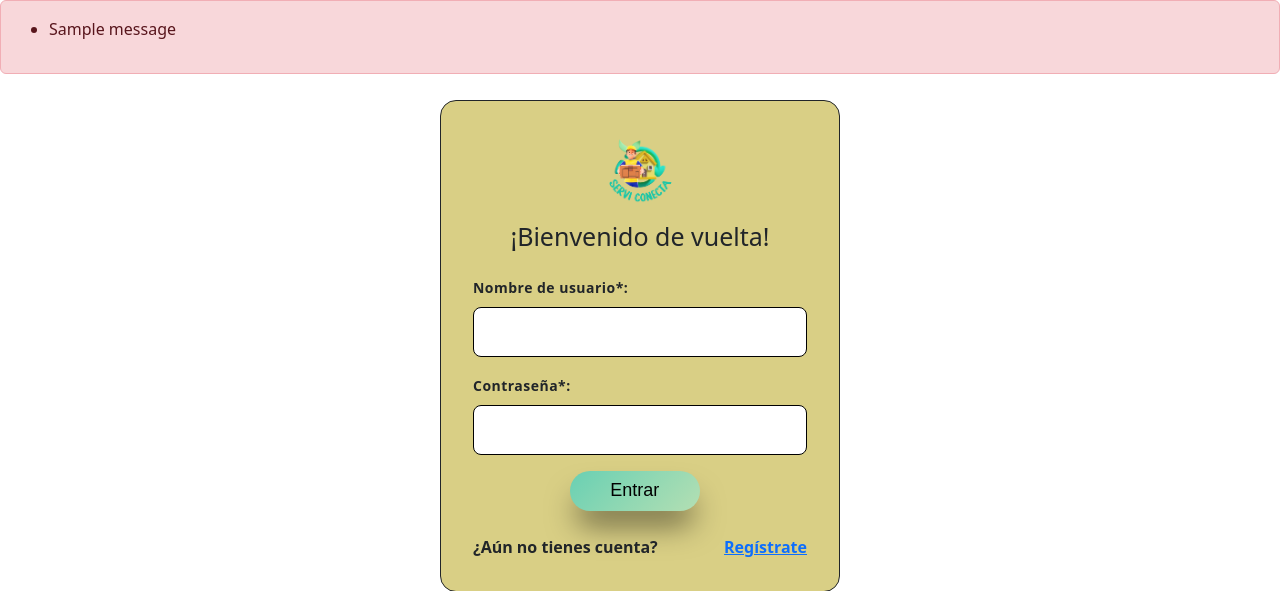
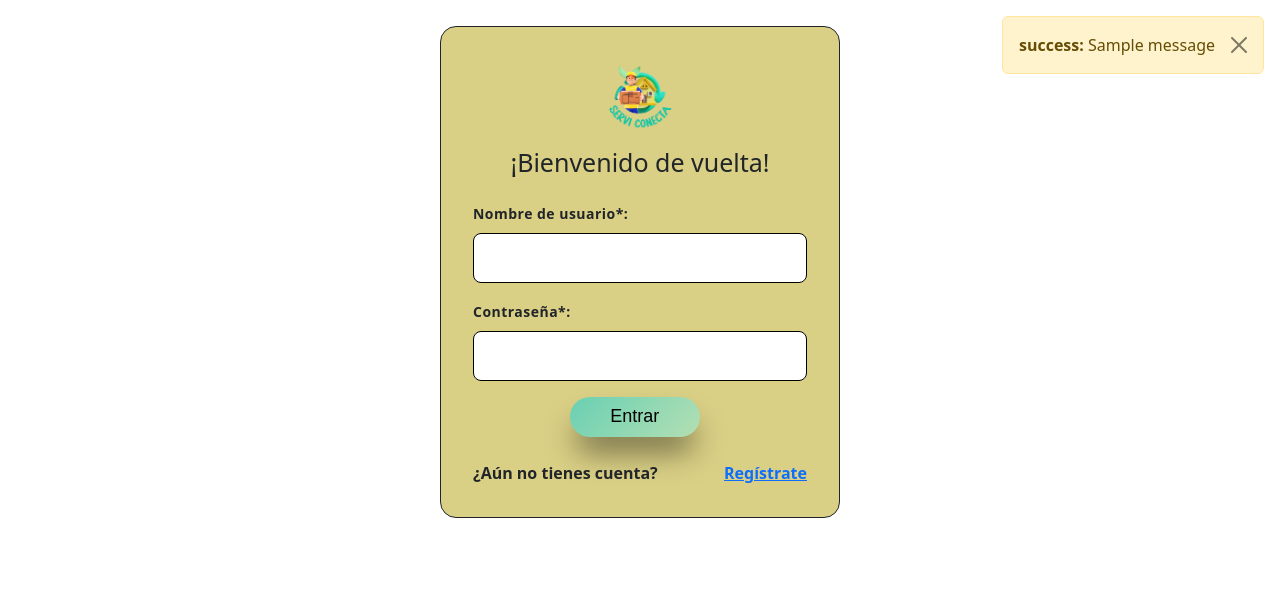
Before and after one commit to galmarcano/serviconecta, a Django app: page /iniciar_sesion in a window 1280 px wide. Shown: the top 591 px of the page. After the commit the page ends 518 px from the top, so only its background shows below. Run offline with Django 4.2, Linux system fonts and the light colour scheme; tables that the repository leaves empty hold one stand-in row (values such as "Sample post"); one stand-in notice (Sample message) is shown.

Commit message:
mensajes de error en inicio sesión

```diff
--- a/config/templates/base.html
+++ b/config/templates/base.html
@@ -12,6 +12,8 @@
     <link rel="icon" href="{% static 'images/logoserviconecta.ico' %}">
 
     <link rel="stylesheet" type="text/css" href="{% static 'css/base.css' %}">
+
+
     {% block extrahead %}{% endblock %}
 
 </head>
@@ -80,7 +82,7 @@
 
                     <form class="d-flex" role="search" method="get"  action="{% url 'search' %}">
                         <input class="form-control me-2" type="text" placeholder="Buscar" aria-label="Search" name="q" value="{{ query|escape }}" title="Ingrese el nombre de un producto o emprendimiento para buscar">
-                        <button class="btn btn-outline-success" type="submit">Buscar</button>
+                        <button type="submit"><i class="fas fa-search"></i></button> <!--arreglar integrar lupa con fontawesome-->
                     </form>
 
                 </div>
--- a/config/templates/login.html
+++ b/config/templates/login.html
@@ -8,15 +8,7 @@
 
 {% block content %}
 
-{% if messages %}
-<div class="alert alert-danger">
-    <ul>
-        {% for message in messages %}
-        <li>{{ message }}</li>
-        {% endfor %}
-    </ul>
-</div>
-{% endif %}
+
 
 
 
@@ -50,19 +42,21 @@
         </div>
     </form>
 </div>
-<!-- Muestra los errores del formulario -->
 
-{% if form.errors %}
-<div class="error">
-    <strong>Error en el formulario:</strong>
-    {{ form.errors }}
-</div>
-{% endif %}
 
 
 <!--Encargado: Ruy, puedes editar acá, archivos css y js ya enlazados
   y en sus respectivas carpetas-->
 
-
+<div class="position-fixed top-0 end-0 p-3" style="z-index: 5">
+    {% if messages %}
+    <div class="alert alert-warning alert-dismissible fade show" role="alert">
+        {% for message in messages %}
+        <strong>{{ message.tags }}:</strong> {{ message }}<br>
+        {% endfor %}
+        <button type="button" class="btn-close" data-bs-dismiss="alert" aria-label="Close"></button>
+    </div>
+    {% endif %}
+</div>
 
 {% endblock %}
--- a/emprendimiento/views.py
+++ b/emprendimiento/views.py
@@ -59,7 +59,7 @@ def v_create_ent(request):
                 id_emprendimiento = emprendimiento.id_emprendimiento
                 nombre_emprendimiento = emprendimiento.nombre_emprendimiento
 
-                messages.success(request, f'Emprendimiento "{nombre_emprendimiento}" creado con éxito.')
+                messages.success(request, f'Emprendimiento "{nombre_emprendimiento}" creado con éxito')
 
 
                 # Redirigir a la vista de creación de producto
@@ -128,7 +128,7 @@ def v_delete_ent(request, emprendimiento_id):
         # Eliminar el emprendimiento
         emprendi.delete()
 
-        messages.success(request, f'Emprendimiento "{nombre_emprendimiento}" eliminado con éxito.')
+        messages.success(request, f'Emprendimiento "{nombre_emprendimiento}" eliminado con éxito')
         return redirect('mis_emprendimientos')
 
     context = {
@@ -161,17 +161,17 @@ def v_agregar_al_carrito(request, producto_id):
         # Lógica para agregar el producto al carrito
         # ...
 
-        messages.success(request, 'Producto agregado al carrito exitosamente.')
+        messages.success(request, 'Producto agregado al carrito exitosamente')
         return redirect('list_prod')
 
     except Producto.DoesNotExist:
-        messages.error(request, 'El producto no existe.')
+        messages.error(request, 'El producto no existe')
         return redirect('list_prod')
 
 
 from django.http import HttpResponse
 def v_compra_productos(request):
-    return HttpResponse('<script>alert("Debes iniciar sesión para comprar productos."); window.location.href = "/iniciar_sesion";</script>')
+    return HttpResponse('<script>alert("Debes iniciar sesión para comprar productos"); window.location.href = "/iniciar_sesion";</script>')
 
 @login_required(login_url="/iniciar_sesion")
 @permission_required('emprendimiento.add_producto', login_url="/")
@@ -192,11 +192,11 @@ def v_create_prod(request, id_emprendimiento):
 
             if action == 'guardar-y-agregar':
                 # Si se hace clic en "Guardar y agregar otro", redirigir al mismo formulario
-                messages.success(request, f'Producto "{nombre_producto}" creado con éxito.')
+                messages.success(request, f'Producto "{nombre_producto}" creado con éxito')
                 return HttpResponseRedirect(request.path_info)
             elif action == 'finalizar':
                 # Si se hace clic en "Finalizar", redirigir a la página de inicio
-                messages.success(request, f'Producto "{nombre_producto}" creado con éxito.')
+                messages.success(request, f'Producto "{nombre_producto}" creado con éxito')
                 return redirect('mis_productos')
 
     context = {
@@ -224,12 +224,12 @@ def v_update_prod(request, emprendimiento_id, product_id):
 
             if action == 'guardar-cambios':
                 print("Guardando cambios, redirigiendo")
-                messages.success(request, f'Producto "{nombre_producto}" actualizado con éxito.')
+                messages.success(request, f'Producto "{nombre_producto}" actualizado con éxito')
                 return HttpResponseRedirect(reverse('mis_productos'))
             elif action == 'eliminar-producto':
                 producto.delete()
                 print("Producto eliminado, redirigiendo")
-                messages.success(request, f'Producto "{nombre_producto}" eliminado con éxito.')
+                messages.success(request, f'Producto "{nombre_producto}" eliminado con éxito')
                 return HttpResponseRedirect(reverse('mis_productos', args=[emprendimiento_id]))
             else:
                 print("Acción no válida")
@@ -300,26 +300,39 @@ from django.shortcuts import render, HttpResponseRedirect
 from django.contrib.auth import authenticate, login
 
 def v_login(request):
-  from .forms import LoginForm #Importando el formulario
-  from django.contrib.auth import authenticate, login
-  if request.method == 'POST':
-    form = LoginForm(request.POST)
-    if form.is_valid(): #verifica los datos necesarios
-      user = authenticate(username = form.cleaned_data["username"], password = form.cleaned_data["password"]) #comprueba que la contraseña es valida
+    from .forms import LoginForm #Importando el formulario
+    from django.contrib.auth import authenticate, login
+    if request.method == 'POST':
+        form = LoginForm(request.POST)
+        if form.is_valid():
+            username = form.cleaned_data["username"]
+            password = form.cleaned_data["password"]
+            user_exists = User.objects.filter(username=username).exists()
 
-      if user is not None: #usuario y contraseña bien
-        login(request, user)
-        return HttpResponseRedirect("/")
-      else: #usuario y contraseña erróneos
-        return HttpResponseRedirect("/")
+            if user_exists:
+                user = authenticate(username=username, password=password)
+
+                if user is not None:
+                    login(request, user)
+                    return HttpResponseRedirect("/")
+                else:
+                    # Usuario existe pero contraseña incorrecta
+                    messages.error(request, 'Contraseña incorrecta')
+                    return HttpResponseRedirect(request.path_info)
+            else:
+                # Usuario no registrado
+                messages.error(request, 'El usuario no está registrado')
+                return redirect('registro_usuario')
+
+        else:
+            # Formulario no válido
+            messages.error(request, 'Por favor, corrige los errores en el formulario')
+            return HttpResponseRedirect(request.path_info)
+
     else:
-      #Los datos no son correctos
-      return HttpResponseRedirect("/")
-
-  else:
-    context = {
-      "form" : LoginForm(request.POST) #Envío de un form al html
-    }
+        context = {
+        "form" : LoginForm(request.POST) #Envío de un form al html
+        }
     return render(request, "login.html", context)
 
 
@@ -425,7 +438,7 @@ def v_datos_usuario(request):
         form = UpdateUserProfileForm(request.POST, instance=user_profile)
         if form.is_valid():
             form.save()
-            messages.success(request, 'Los datos se han actualizado correctamente.')
+            messages.success(request, 'Los datos se han actualizado correctamente')
             return redirect('datos_usuario')
     else:
         # Mostrar la información actual si es una solicitud GET
@@ -518,11 +531,11 @@ def v_mi_cuenta_create_prod(request):
 
                 if action == 'guardar-y-agregar':
                     # Si se hace clic en "Guardar y agregar otro", redirigir al mismo formulario
-                    messages.success(request, f'Producto "{nombre_producto}" creado con éxito.')
+                    messages.success(request, f'Producto "{nombre_producto}" creado con éxito')
                     return HttpResponseRedirect(request.path_info)
                 elif action == 'finalizar':
                     # Si se hace clic en "Finalizar", redirigir a la página de inicio
-                    messages.success(request, f'Producto "{nombre_producto}" creado con éxito.')
+                    messages.success(request, f'Producto "{nombre_producto}" creado con éxito')
                     return redirect('mis_productos')
 
     context = {
@@ -545,11 +558,11 @@ def v_mi_cuenta_act_emprend(request, emprendimiento_id):
             formeditar.save()
 
             if action == 'guardar-cambios':
-                messages.success(request, f'Emprendimiento "{nombre_emprendimiento}" actualizado con éxito.')
+                messages.success(request, f'Emprendimiento "{nombre_emprendimiento}" actualizado con éxito')
                 return redirect('mis_emprendimientos')
             elif action == 'eliminar-emprendimiento':
                 emprendi.delete()
-                messages.success(request, f'Emprendimiento "{nombre_emprendimiento}" eliminado con éxito.')
+                messages.success(request, f'Emprendimiento "{nombre_emprendimiento}" eliminado con éxito')
                 return redirect('mis_emprendimientos')
 
     else:
@@ -574,7 +587,7 @@ def v_mi_cuenta_delete_emprend(request, emprendimiento_id):
         # Eliminar el emprendimiento
         emprendi.delete()
 
-        messages.success(request, f'Emprendimiento "{nombre_emprendimiento}" eliminado con éxito.')
+        messages.success(request, f'Emprendimiento "{nombre_emprendimiento}" eliminado con éxito')
         return redirect('mis_emprendimientos')
 
     context = {
@@ -594,7 +607,7 @@ def v_mi_cuenta_delete_prod(request, emprendimiento_id, product_id):
     if request.method == 'POST':
         Producto.objects.filter(
             id_emprendimiento=emprendimiento_id, id_producto=product_id).delete()
-        messages.success(request, f'Producto "{nombre_producto}" eliminado con éxito.')
+        messages.success(request, f'Producto "{nombre_producto}" eliminado con éxito')
         return redirect('mis_productos')
 
 
@@ -645,7 +658,7 @@ def v_search(request):
 
         # Verificar si no se encontraron resultados y mostrar mensaje
         if not productos and not emprendimientos:
-            messages.warning(request, f'No se encontraron resultados para "{query}".')
+            messages.warning(request, f'No se encontraron resultados para "{query}"')
             return redirect('home')
 
 
```
Also changed, not shown: config/templates/registro_usuario_form.html (+11 -0 lines).
